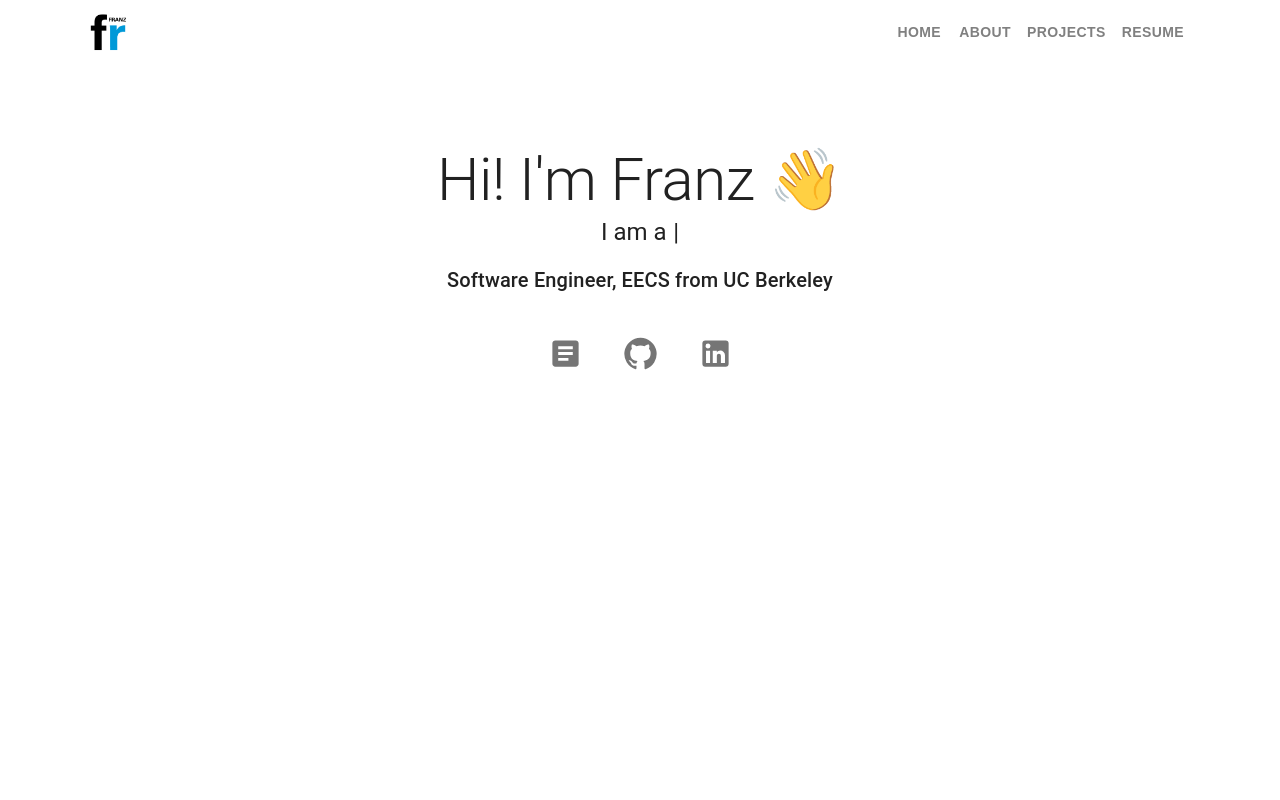
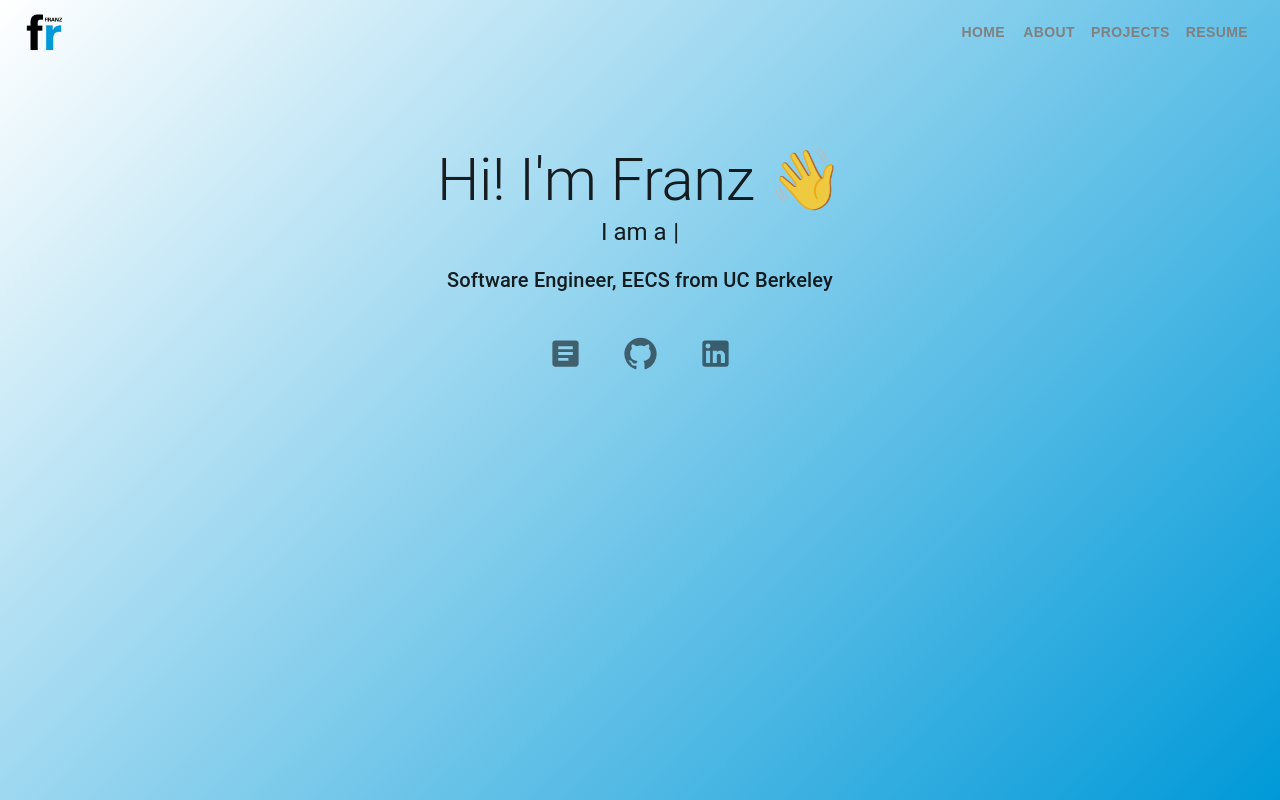
Before and after one commit to FranzKieviet/personalwebsite, a Next.js app: page / in a window 1280 px wide. Built offline with nearby package versions, Linux system fonts and the light colour scheme.

Commit message:
add background

```diff
--- a/src/app/page.tsx
+++ b/src/app/page.tsx
@@ -1,15 +1,22 @@
 "use client";
+
+import { Container, Box } from "@mui/material";
+import Navbar from "@/components/Navbar";
 import Hero from "@/components/Hero";
-import Navbar from "@/components/Navbar";
-import { Container} from "@mui/material";
 
 export default function Home() {
   return (
-    <Container >
+    <Box
+      sx={{
+        minHeight: "100vh",
+        background: "linear-gradient(135deg, #ffffff, #0099D8)",
+      }}
+    >
       <Navbar />
+
       <Container maxWidth="md" sx={{ mt: 10, textAlign: "center" }}>
         <Hero />
       </Container>
-    </Container>
+    </Box>
   );
 }
--- a/src/components/Navbar.tsx
+++ b/src/components/Navbar.tsx
@@ -11,6 +11,22 @@ const navButtonStyle = {
   "&:hover": {
     color: "#0099D8",
     backgroundColor: "transparent",
+  },
+
+  "&::after": {
+    content: '""',
+    position: "absolute",
+    width: "0%",
+    height: "2px",
+    bottom: 0,
+    left: "50%",
+    backgroundColor: "#0099D8",
+    transition: "all 0.3s ease",
+    transform: "translateX(-50%)",
+  },
+
+  "&:hover::after": {
+    width: "70%",
   },
 };
 
```
